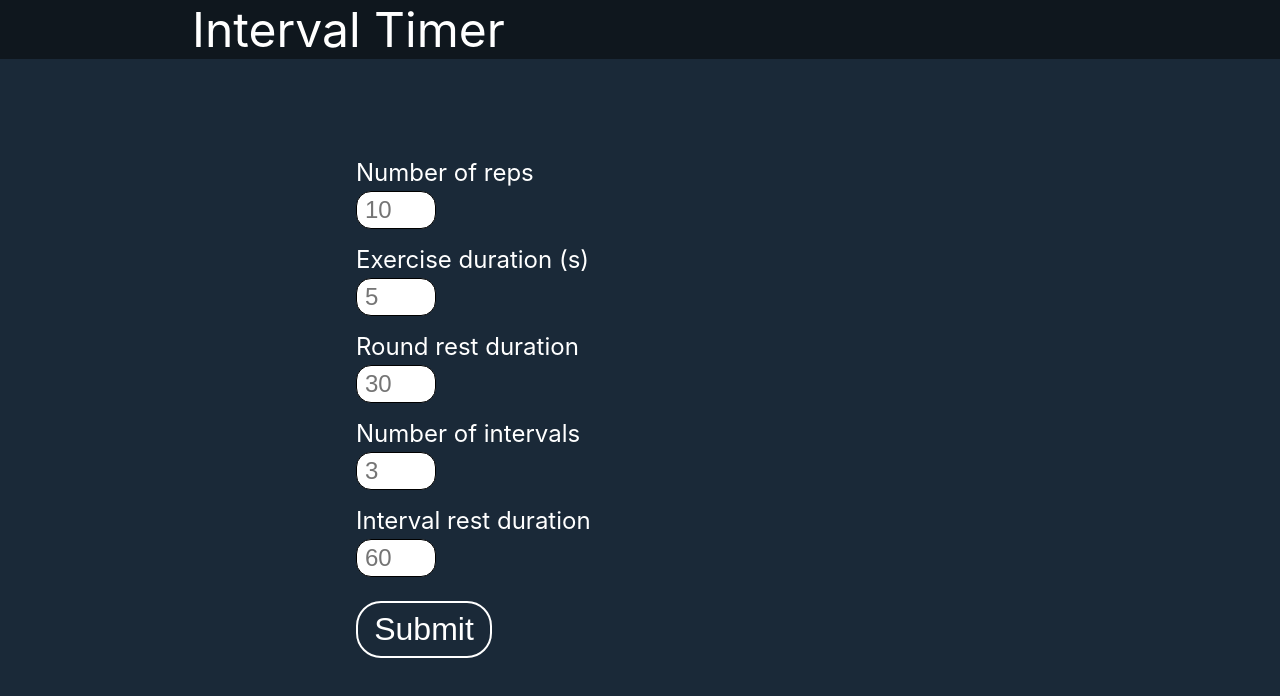
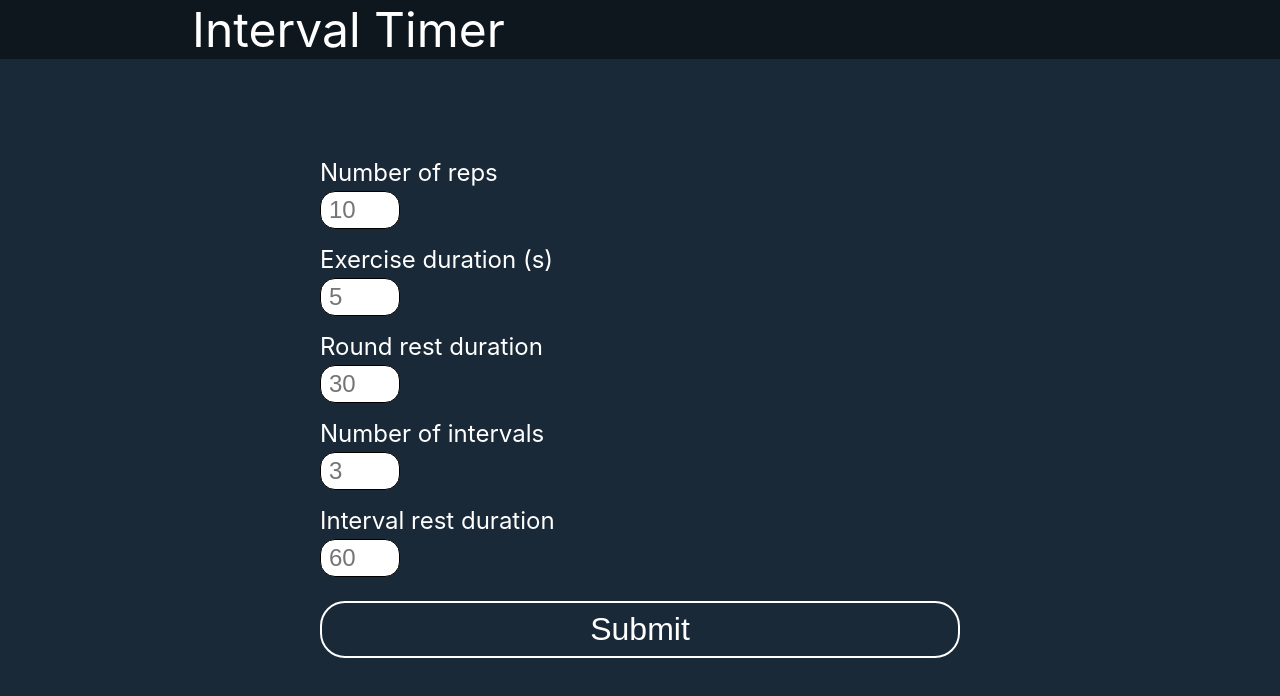
Before and after one commit to michaelrabbai/interval-timer, a React (Create React App) app: page / in a window 1280 px wide. Shown: the top 696 px of the page. Built offline with nearby package versions, Linux system fonts and the light colour scheme; the HTML template or start-up script is replaced by a standard one.

Commit message:
increase TimerForm width and fix corresponding Button styles

```diff
--- a/src/components/Button.module.css
+++ b/src/components/Button.module.css
@@ -4,10 +4,11 @@
   background-color: #1a2938;
   color: white;
   font-size: 2rem;
-  padding: 0.5rem 1rem;
-  width: 8.5rem;
   text-decoration: none;
   cursor: pointer;
+  padding: 0.5rem 1rem;
+  width: 100%;
+  margin: 0 5rem;
 }
 
 .button:hover,
@@ -17,5 +18,5 @@
 }
 
 .submit {
-  margin-top: 1.5rem;
+  margin: 1.5rem 0 0 0;
 }
--- a/src/components/TimerForm.module.css
+++ b/src/components/TimerForm.module.css
@@ -1,5 +1,4 @@
 .form {
   width: 100%;
-  max-width: 600px;
-  padding: 0 1rem;
+  max-width: 40rem;
 }
```
